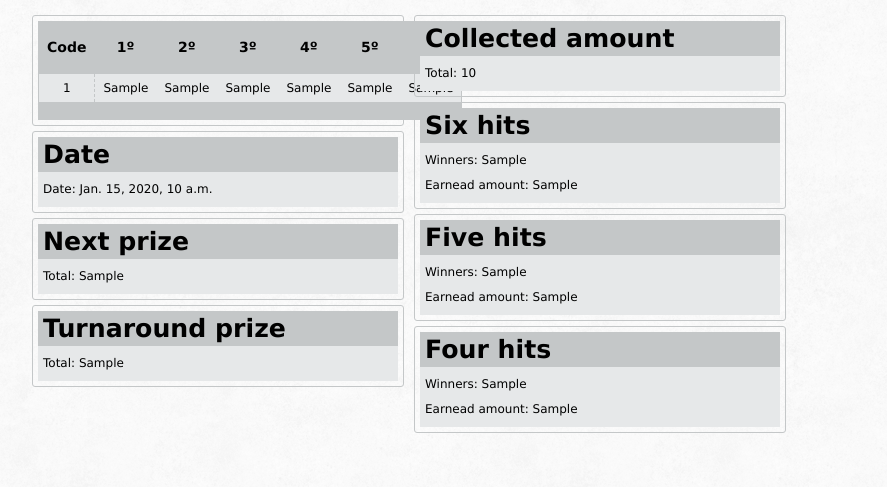
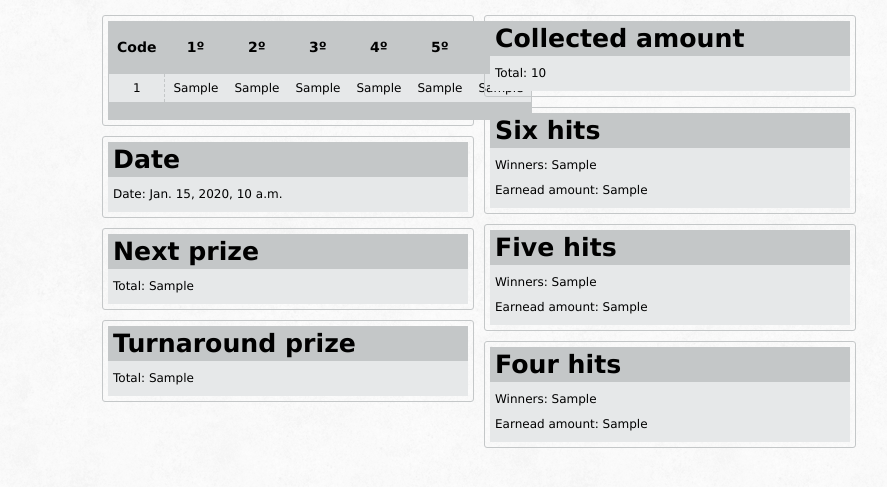
Before and after one commit to adroaldof/lottery, a Django app: template templates/megasena/detail.html in a window 1280 px wide. Shown: the part 75-562 px from the top of the page, without its empty margins (163-1050 px from the left). Run offline with Django 3.2, Linux system fonts and the light colour scheme; the template is opened without the code that fills it: most values are stand-ins (such as "Sample title", 1, 10 or a date in 2020); style sheets or scripts are compiled from the project's sources; some libraries are stand-ins or nearby versions.

Commit message:
Align content to center

```diff
--- a/static/css/detail.less
+++ b/static/css/detail.less
@@ -14,7 +14,7 @@
 @text-padding: 6px;
 
 #content {
-  margin: 5px auto 5px auto;
+  margin: 5px auto;
   display: table;
   width: 765px;
   #content-left, #content-right {
@@ -47,10 +47,13 @@
       }
     }
   }
+  #content-left {
+    margin: 0 0 0 70px;
+  }
 }
 
 .default-spacing () {
-  margin: 5px;
+  margin: 5px 5px 10px 5px;
   padding: 5px;
 }
 
--- a/static/css/index.less
+++ b/static/css/index.less
@@ -4,7 +4,7 @@
 
 // Box
 @box-border-width: 170px;
-@box-border-margin: 30px;
+@box-border-margin: 30px auto;
 @box-width: auto;
 @box-margin: 5px;
 @box-border: 1px solid #C4C7C8;
```
